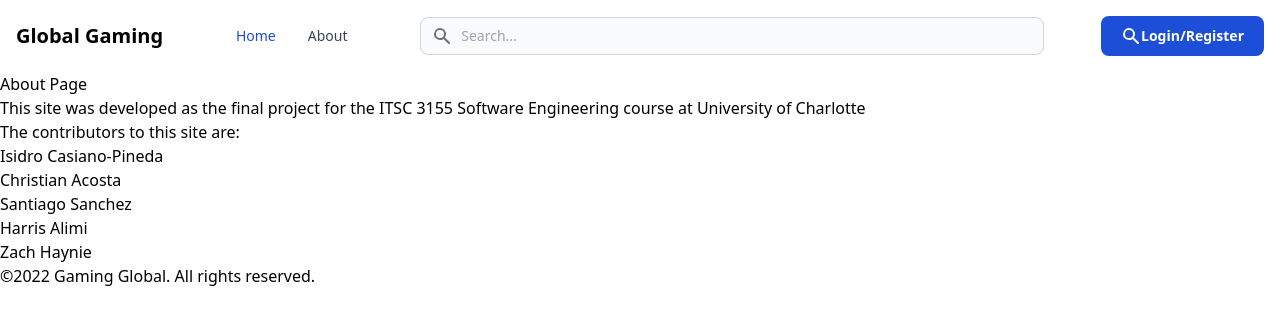
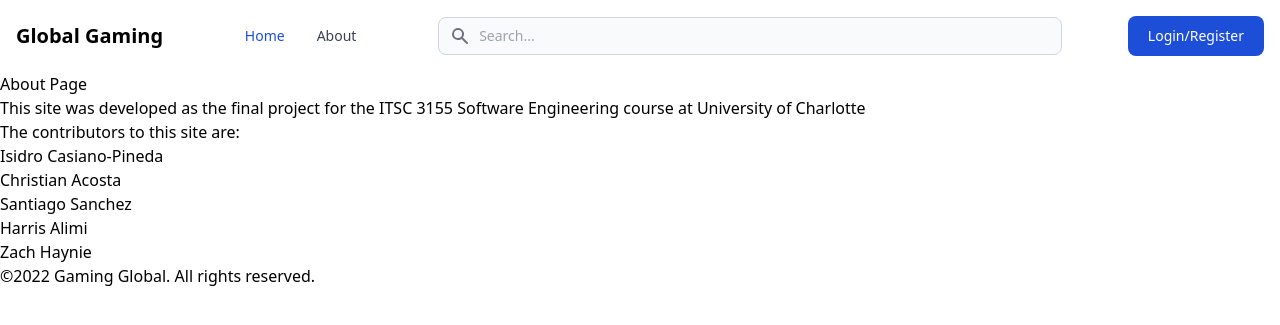
Before and after one commit to JuanPablo2655/3155_Final, a Flask app: page /about in a window 1280 px wide. Shown: the top 325 px of the page. Run offline with Flask 3, Linux system fonts and the light colour scheme; some libraries are stand-ins or nearby versions.

Commit message:
More fixes

```diff
--- a/templates/404.html
+++ b/templates/404.html
@@ -10,7 +10,7 @@
             <!-- SPACER -->
             <div class="mt-4 mb-8"></div>
             <a rel="noopener noreferrer" href="/templates/index.html"
-                class="px-8 py-3 font-semibold rounded dark:bg-violet-400 dark:text-gray-900 bg-blue-700 text-white">Back
+                class="px-8 py-3 font-semibold rounded dark:bg-violet-400 dark:text-gray-900 bg-blue-700 text-whit dark:hover:bg-violet-500">Back
                 to
                 homepage</a>
         </div>
--- a/templates/_base.html
+++ b/templates/_base.html
@@ -7,7 +7,9 @@
 	<meta name="viewport" content="width=device-width, initial-scale=1.0" />
 	<title>{% block title %}{% endblock %}</title>
 	<script src="https://cdn.tailwindcss.com"></script>
+	<script src="../node_modules/flowbite/src/flowbite.js"></script>
 </head>
+
 <header>
 	<!-- BEGINNING ON NAV BAR -->
 	<nav class="bg-white border-gray-200 px-2 sm:px-4 py-2.5 dark:bg-gray-900">
@@ -34,6 +36,7 @@
 
 					<span class="sr-only">Search</span>
 				</button>
+
 				<div class="hidden relative md:block w-full">
 					<div class="flex absolute inset-y-0 left-0 items-center pl-3 pointer-events-none">
 
@@ -58,7 +61,7 @@
 					class="flex flex-col p-4 mt-4 bg-gray-50 rounded-lg border border-gray-100 md:flex-row md:space-x-8 md:mt-0 md:text-sm md:font-medium md:border-0 md:bg-white dark:bg-gray-800 md:dark:bg-gray-900 dark:border-gray-700">
 					<li>
 						<a href="#"
-							class="block py-2 pr-4 pl-3 text-white bg-blue-700 rounded md:bg-transparent md:text-blue-700 md:p-0 dark:text-white"
+							class="block py-2 pr-4 pl-3 bg-blue-700 rounded md:bg-transparent text-blue-700 md:p-0 dark:text-violet-400"
 							aria-current="page">Home</a>
 					</li>
 					<li>
@@ -72,13 +75,7 @@
 			<div class="flex flex-row space-x-2 justify-between items-center md:order-3 w-auto">
 				<div class="flex">
 					<button type="button" href="{{url_for('login')}}"
-						class="flex flex-row p-1 text-white bg-blue-700 hover:bg-blue-800 focus:ring-4 focus:outline-none focus:ring-blue-300 font-medium rounded-lg text-sm px-5 py-2.5 text-center mr-3 md:mr-0 dark:focus:ring-blue-800 dark:bg-violet-400 dark:text-gray-900 font-semibold">
-						<svg class="w-5 h-5" aria-hidden="true" fill="currentColor" viewBox="0 0 20 20"
-							xmlns="http://www.w3.org/2000/svg">
-							<path fill-rule="evenodd"
-								d="M8 4a4 4 0 100 8 4 4 0 000-8zM2 8a6 6 0 1110.89 3.476l4.817 4.817a1 1 0 01-1.414 1.414l-4.816-4.816A6 6 0 012 8z"
-								clip-rule="evenodd"></path>
-						</svg>
+						class="flex items-center text-white bg-blue-700 hover:bg-blue-800 focus:ring-4 focus:outline-none focus:ring-blue-300 font-medium rounded-lg text-sm px-5 py-2.5 text-center mr-3 md:mr-0 dark:focus:ring-blue-800 dark:bg-violet-400 dark:text-gray-900 dark:hover:bg-violet-500">
 						Login/Register</button>
 				</div>
 			</div>
```
